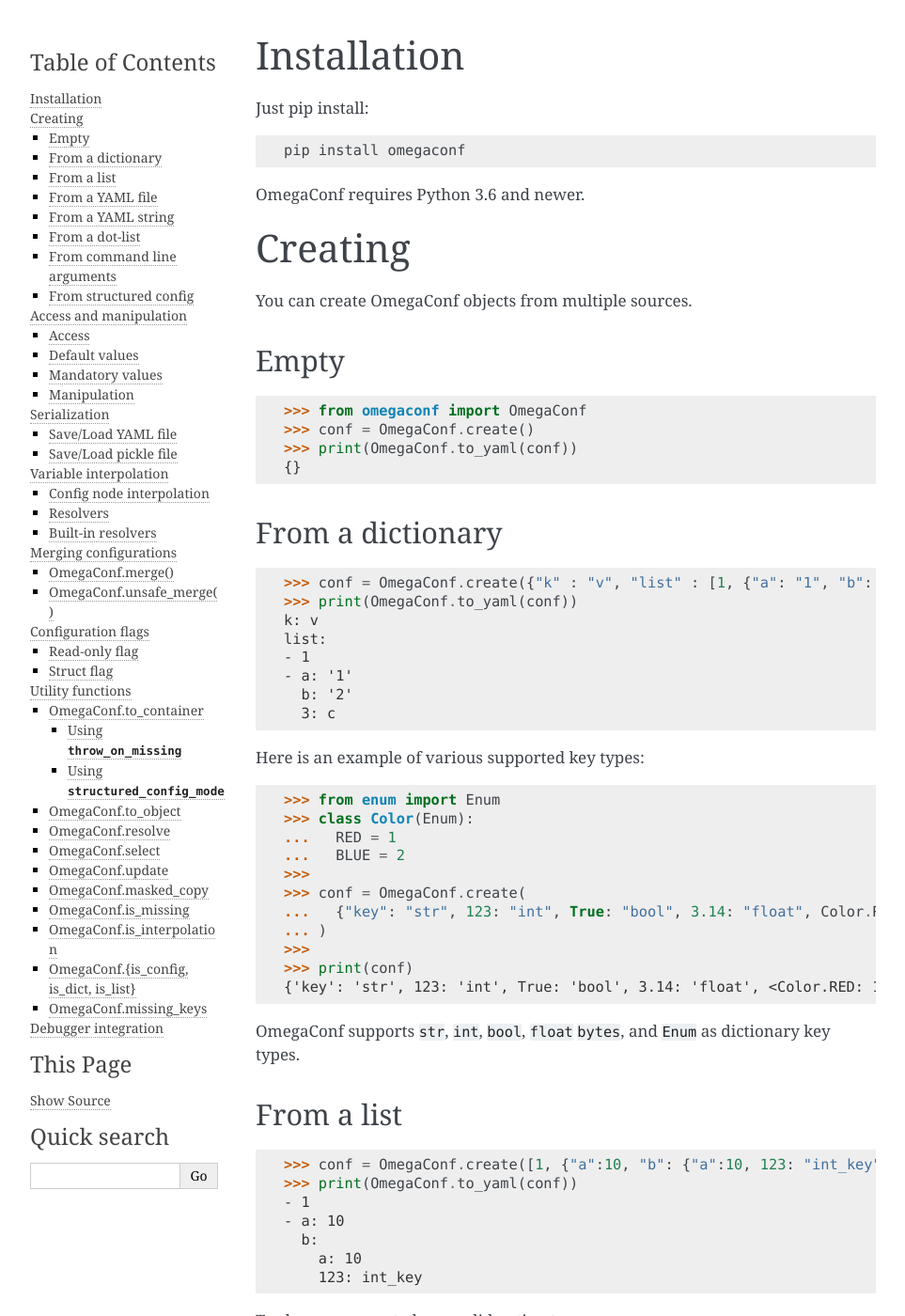
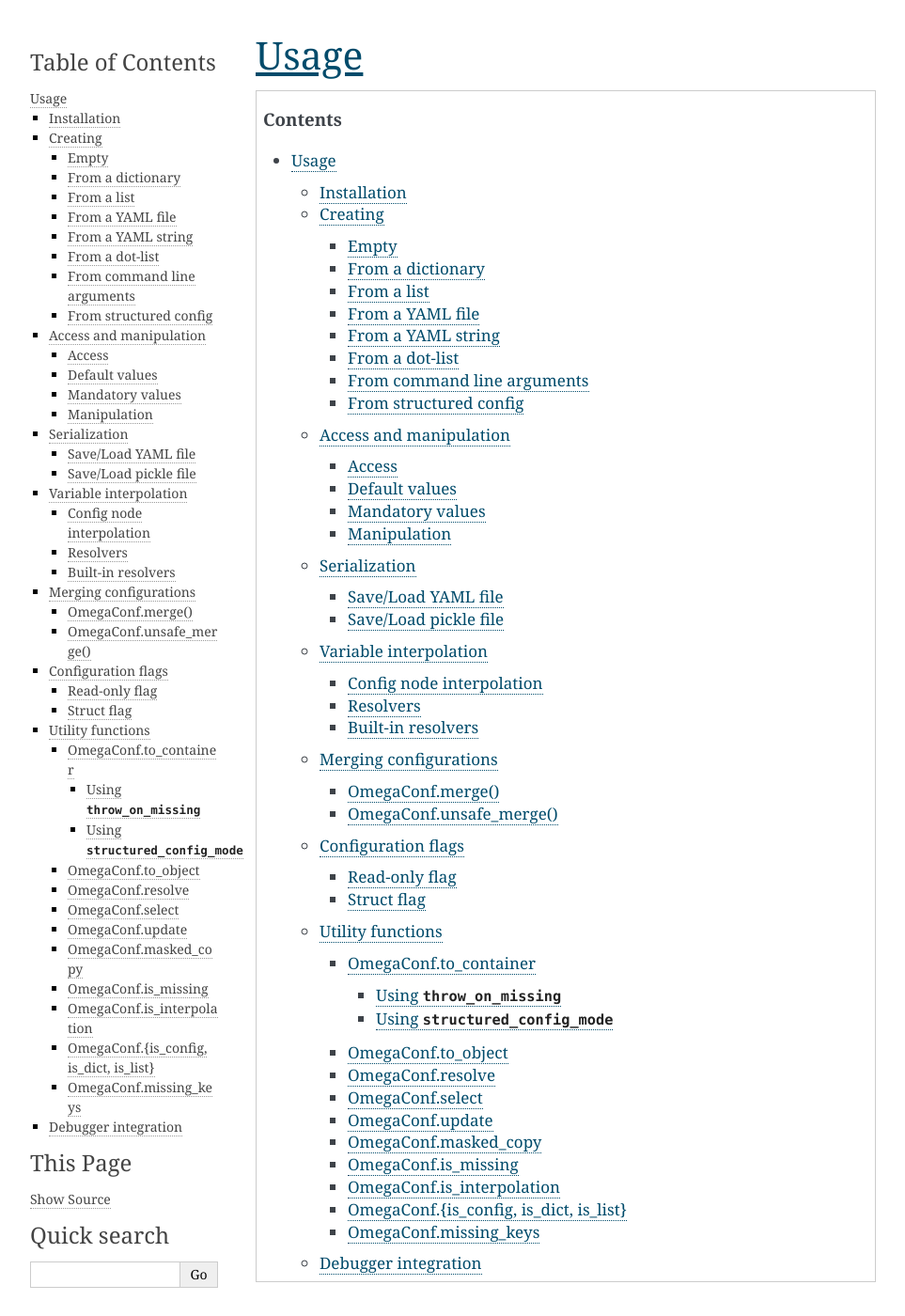
Before and after one commit to omry/omegaconf, a Sphinx documentation site: the page built from docs/source/usage.rst, in a window 1280 px wide and 1400 px high. Shown: the whole window at 94% size, without its empty margins (148-1111 px from the left). Built offline with Sphinx 7.4.7, drawn with Linux system fonts in a browser that asks for light colours; some of the changed text lies outside the part shown.

Commit message:
docs: make index TOC shallower, add TOC to pages

```diff
--- a/docs/source/custom_resolvers.rst
+++ b/docs/source/custom_resolvers.rst
@@ -1,3 +1,9 @@
+=========
+Resolvers
+=========
+
+.. contents::
+
 .. testsetup:: *
 
     from omegaconf import OmegaConf, DictConfig
--- a/docs/source/index.rst
+++ b/docs/source/index.rst
@@ -1,3 +1,4 @@
+=========
 OmegaConf
 =========
 
--- a/docs/source/structured_config.rst
+++ b/docs/source/structured_config.rst
@@ -1,3 +1,9 @@
+==================
+Structured Configs
+==================
+
+.. contents::
+
 .. _structured_configs:
 
 .. testsetup:: *
--- a/docs/source/usage.rst
+++ b/docs/source/usage.rst
@@ -1,3 +1,9 @@
+=====
+Usage
+=====
+
+.. contents::
+
 .. testsetup:: *
 
     from omegaconf import OmegaConf, DictConfig, ListConfig, open_dict, read_write
```
Also changed, not shown: docs/source/grammar.rst (+6 -3 lines).
